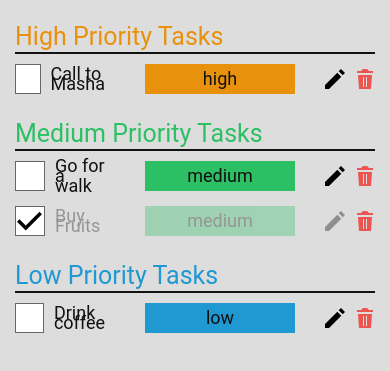
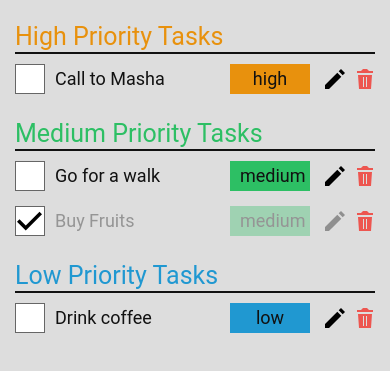
Before and after one commit to SlavikLesyk/TodoList, a plain HTML site: page index.html in a window 390 px wide. Shown: the part 133-504 px from the top of the page. Drawn offline with Linux system fonts and the light colour scheme.

Commit message:
fixed bug -> submit enter

```diff
--- a/css/style.css
+++ b/css/style.css
@@ -231,9 +231,7 @@ body {
 
 .todo-list__dropdown-wrap {
   text-align: center;
-  width: 150px;
   margin: 0 30px;
-  position: relative;
 }
 
 .todo-list__priority {
@@ -246,7 +244,7 @@ body {
 }
 
 .dropdown {
-  max-width: 150px;
+  width: 150px;
   position: relative;
 }
 
@@ -383,3 +381,12 @@ input[value="high"] + label {
 .hidden {
   display: none;
 }
+
+@media screen and (max-width: 768px) {
+  .dropdown{
+    width: 80px;
+  }
+  .todo-list__dropdown-wrap{
+    margin: 0 15px;
+  }
+}
--- a/js/render/modal.js
+++ b/js/render/modal.js
@@ -27,7 +27,7 @@ const modalRender = () => {
   modal.innerHTML = `
   <div class="modal__container">
   <form class="modal__form" id="form">
-    <button class="modal__close-btn">
+    <button class="modal__close-btn" type="button">
     <svg version="1.1"
       xmlns="http://www.w3.org/2000/svg"
       width="32" height="32"
```
